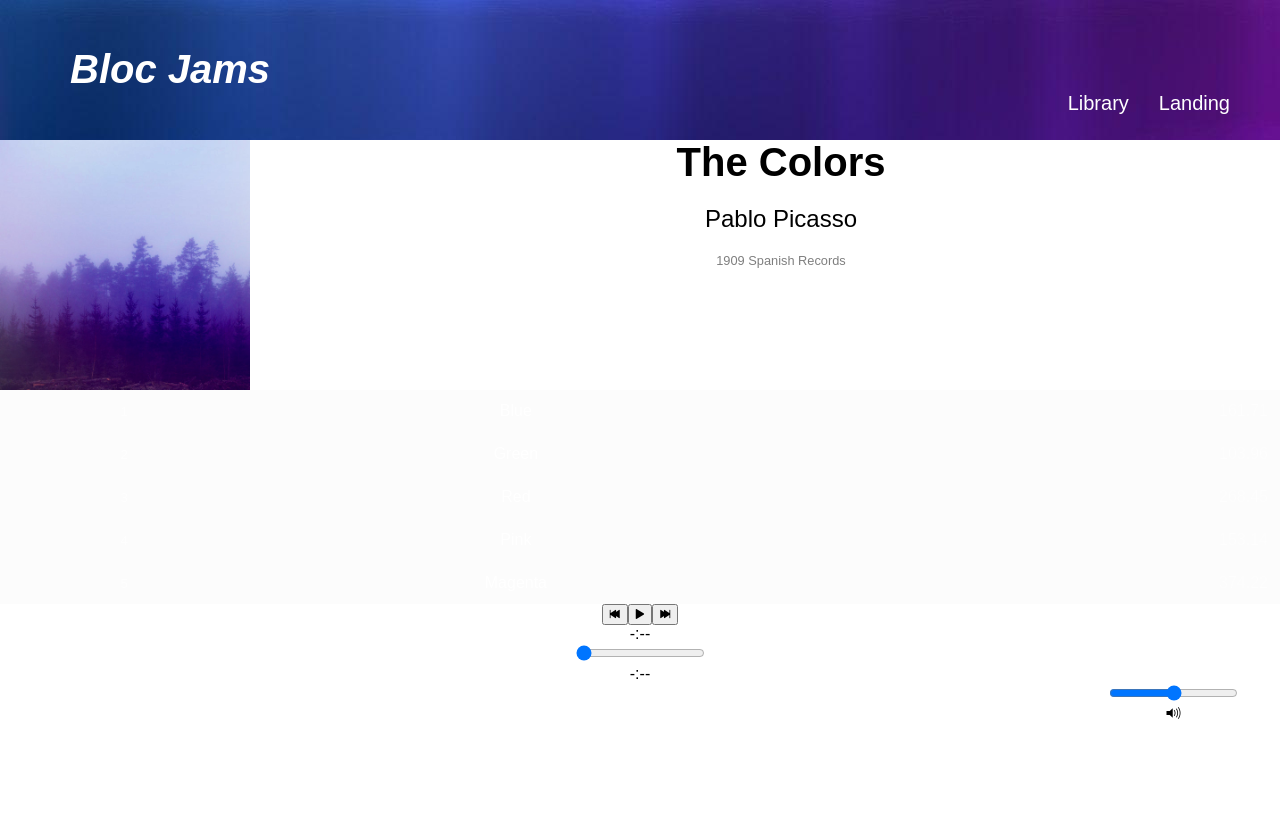
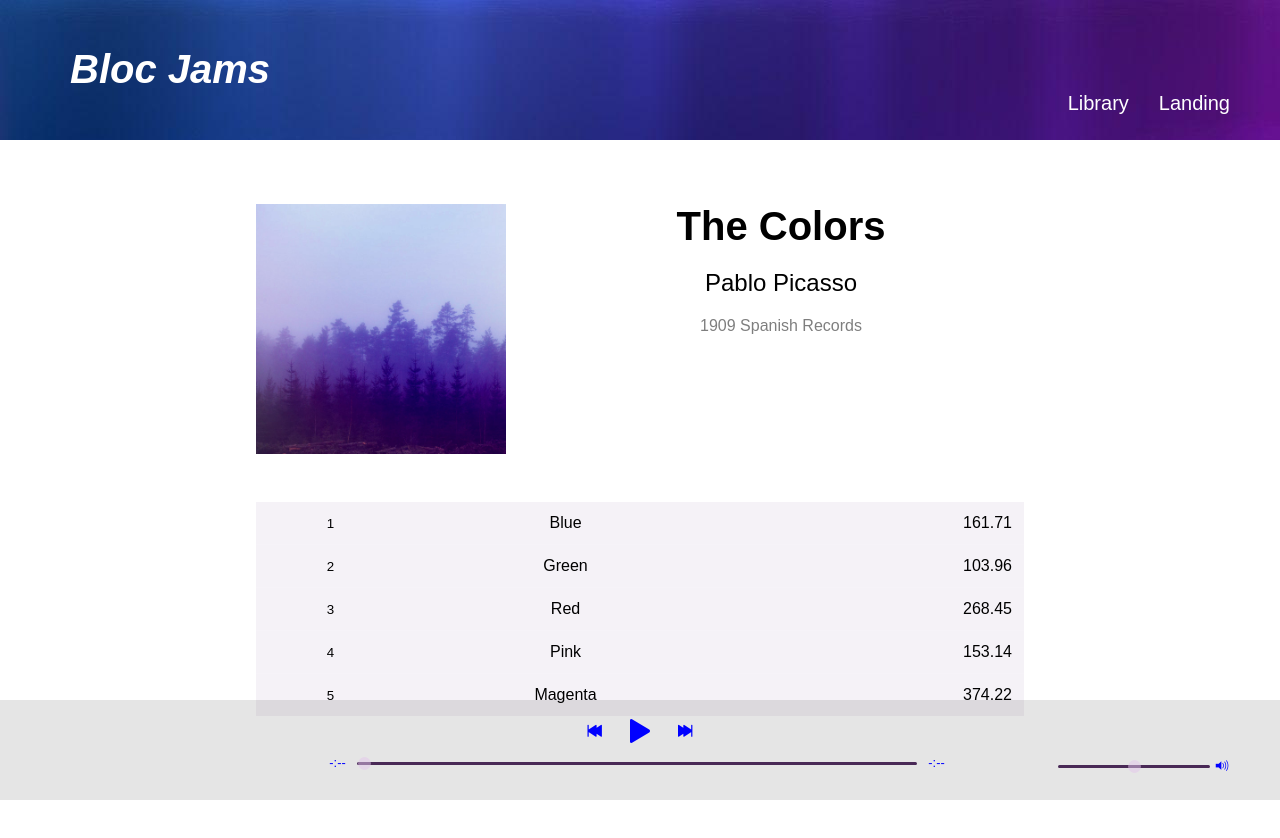
Before and after one commit to jothetraveler/bloc-jams-react, a React (Create React App) app: page /album/the-colors in a window 1280 px wide. Shown: the top 838 px of the page. Before the commit the page ends 800 px from the top, so only its background shows below. Built offline with nearby package versions, Linux system fonts and the light colour scheme.

Commit message:
fixed color on playerbar

```diff
--- a/src/App.css
+++ b/src/App.css
@@ -1,5 +1,6 @@
 .App {
   text-align: center;
+
 }
 
 /*.App-logo {
--- a/src/components/Album.css
+++ b/src/components/Album.css
@@ -1,5 +1,12 @@
 .album{
-  margin: auto;
+  width: 100%;
+  max-width: 800px;
+  margin: 4rem auto 150px;
+  padding: 0 1rem;
+  box-sizing: border-box;
+  color: black;
+  background-color: inherit;
+
 
 }
 #album-cover-art {
@@ -15,27 +22,34 @@
   margin: 0;
 }
 
+#album-info {
+  overflow: hidden;
+}
+
 .artist{
   font-weight: normal;
 }
 
 #release-info {
   opacity: 0.5;
-  font-size: 0.8rem;
+  font-size: 1.0rem;
 }
 
 /*Song List*/
 #song-list {
   border-collapse: collapse;
   clear: both;
-  font-weight: 100;
+  font-weight: normal;
   margin-top: 3rem;
   overflow: hidden;
   width: 100%;
+  margin-bottom: 20px;
+
 }
 
 #song-number-column {
   width: 40px;
+  font-weight: bold;
 }
 #song-duration-column {
   width: 80px;
@@ -46,7 +60,7 @@
 
 tr {
   border-bottom: 1px solid hsla(0, 0%, 100%, 0.1);
-  background: hsla(0, 0%, 0%, 0.01);
+  background: #f5f2f7;
   transition: all 0.2s ease;
 }
 
@@ -71,8 +85,9 @@
 }
 
 tr:hover {
-  background: hsla(0, 0%, 0%, 0.05);
+  background: #eeebf0;
   cursor: pointer;
+
 }
 
 tr.playing {
@@ -80,7 +95,8 @@
 }
 
 tr:hover .song-title {
-  color: hsla(0, 0%, 100%, 1);
+  /*color: hsla(0, 0%, 100%, 1);*/
+  color:blue;
 }
 
 tr:last-child {
@@ -94,7 +110,7 @@
 tr button {
   border: none;
   background: none;
-  color: white;
+  color: blue;
   cursor: pointer;
   padding: 0;
 }
@@ -120,37 +136,17 @@
 }
 
 .song-number {
-  color: hsla(0, 0%, 100%, 0.66);
+  color: black;
 }
 
 .song-title {
-  color: hsla(0, 0%, 100%, 0.9);
+  color: black;
 }
 
 .song-duration {
-  color: hsla(0, 0%, 100%, 0.5);
+  color: black;
   text-align: right;
 }
-
-/*Not Playing
-button:hover .song-number,
-button:hover .ion-pause{
-display: none;
-}
-
-.ion-pause,
-.ion-play{
-  display: none;
-}
-*/
-/*Playing
-{this.isPlaying == true} .ion-pause{
-  display: block;
-}
-{this.isPlaying == false} .ion-play{
-  display: block;
-}
-*/
 
 /*Jquery styling*/
 /*
@@ -169,10 +165,6 @@
   margin: 4rem auto 150px;
   padding: 0 1rem;
   box-sizing: border-box;
-}
-
-#album-info {
-  overflow: hidden;
 }
 
 h2.artist {
--- a/src/components/Album.js
+++ b/src/components/Album.js
@@ -101,17 +101,14 @@
 
       formatTime(time){
         return time ? `${Math.floor(time / 60)}:${Number(time % 60 / 100).toFixed(2).substr(2,3)}` : '-:--';
-        {/*const m = time / 60;
-        const ss = time - (m * 60);
-        typeof time !== "number" ? {'m':'ss'} : "-:--";*/}
 
       }
 
       buttonFormat(){
-        if (this.state.isPlaying == true && this.state.currentSong == 'song'){
+        if (this.state.isPlaying === true && this.state.currentSong === 'song'){
         {styles.something}
       }
-          else if(this.state.isPlaying == false && this.state.currentSong == 'song'){
+          else if(this.state.isPlaying === false && this.state.currentSong === 'song'){
           {styles.something}
         }
           else{
@@ -122,6 +119,7 @@
 
   render(){
     return (
+      <div>
       <section className='album'>
         <section id='album-info'>
           <img id="album-cover-art" src={this.state.album.albumCover} alt="album cover"/>
@@ -154,6 +152,9 @@
           }
            </tbody>
          </table>
+         </section>
+
+         <section id="player-bar">
          <PlayerBar
            isPlaying={this.state.isPlaying}
            currentSong={this.state.currentSong}
@@ -167,6 +168,7 @@
            formatTime={(time) => this.formatTime(time)}
          />
       </section>
+      </div>
     );
   }
 }
--- a/src/components/PlayerBar.css
+++ b/src/components/PlayerBar.css
@@ -1,12 +1,186 @@
-#play-pause{
-
+.player-bar {
+  background: hsla(0, 0%, 0%, 0.1);
+  bottom: 0;
+  height: 100px;
+  position: fixed;
+  width: 100%;
+  margin: 0;
 }
 
-#volume-control{
-  float: right;
-  margin-right: 40px;
+#buttons {
+  width: 300px;
+  margin: auto;
+  text-align: center;
+  color: blue;
 }
 
-.low-vol{
-  display: inline;
+#buttons button {
+  border: none;
+  background: none;
+  color: white;
+  font-size: 1.2rem;
+  color: hsla(0, 0%, 100%, 0.5);
+  transition: all 0.2s ease;
+  cursor: pointer;
 }
+
+#buttons button:hover, #buttons button:focus {
+  outline: none;
+  color: hsla(0, 0%, 100%, 1);
+  text-shadow: 2px 4px 3px hsla(0,0%,0%,0.25);
+}
+
+#buttons #play-pause {
+  /*color: hsla(0, 0%, 100%, 0.8);*/
+  color: blue;
+  font-size: 2rem;
+  margin: 0.5rem 1rem 0;
+  transform: translateY(0.3rem);
+}
+
+#buttons #play-pause:hover,
+#buttons #previous:hover,
+#buttons #next:hover{
+  color: hsla(0, 0%, 100%, 1);
+}
+
+#buttons #previous,
+#buttons #next{
+  color: blue;
+}
+
+#play-pause .ion-pause {
+  display: none;
+}
+
+#play-pause[playState="playing"] .ion-pause {
+  display: block;
+}
+
+#play-pause[playState="playing"] .ion-play {
+  display: none;
+}
+
+#time-control input {
+  float: left;
+  width: calc(100% - 80px);
+}
+
+#time-control {
+  margin: 0.5rem auto;
+  /* max-width: 640px; */
+  width: 50%;
+}
+
+#time-control div,
+#volume-control div {
+  font-size: 0.8rem;
+  /*color: hsla(0, 0%, 100%, 0.4);*/
+  color: blue;
+  width: 35px;
+  display: block;
+  float: left;
+  text-align: center;
+}
+
+#volume-control div {
+  font-size: 0.9rem;
+  width: 20px;
+}
+
+#volume-control {
+  transform: translateY(-50%);
+  top: 66%;
+  position: absolute;
+  right: 2rem;
+  width: 15%;
+}
+
+#volume-control input {
+  float: left;
+  width: calc(100% - 40px);
+}
+
+input[type=range] {
+  -webkit-appearance: none;
+  background: none;
+  margin-top: 7px;
+}
+input[type=range]:focus {
+  outline: none;
+  box-shadow: 2px 4px 3px hsla(0,0%,0%,0.25);
+}
+input[type=range]::-webkit-slider-runnable-track {
+  width: 100%;
+  height: 3px;
+  cursor: pointer;
+  box-shadow: 0px 0px 0px rgba(57, 0, 0, 0), 0px 0px 0px rgba(83, 0, 0, 0);
+  background: hsl(282, 35%, 25%);
+  border-radius: 3.4px;
+  border: 0.2px solid rgba(1, 1, 1, 0);
+}
+input[type=range]::-webkit-slider-thumb {
+  border: none;
+  height: 13px;
+  width: 13px;
+  border-radius: 50%;
+  background: hsla(289, 48%, 85%, 0.5);
+  cursor: pointer;
+  -webkit-appearance: none;
+  margin-top: -6.5px;
+}
+input[type=range]:focus::-webkit-slider-runnable-track {
+  background: hsl(282, 35%, 25%);
+}
+input[type=range]::-moz-range-track {
+  width: 100%;
+  height: 0.8px;
+  cursor: pointer;
+  background: hsl(282, 35%, 25%);
+  border-radius: 3.4px;
+  border: 0.2px solid rgba(1, 1, 1, 0);
+}
+input[type=range]::-moz-range-thumb {
+  border: 0px solid #000000;
+  height: 15px;
+  width: 15px;
+  border-radius: 50px;
+  background: hsla(289, 48%, 85%, 0.5);
+  cursor: pointer;
+}
+input[type=range]::-ms-track {
+  width: 100%;
+  height: 0.8px;
+  cursor: pointer;
+  background: transparent;
+  border-color: transparent;
+  color: transparent;
+}
+input[type=range]::-ms-fill-lower {
+  background: rgba(0, 0, 0, 0.4);
+  border: 0.2px solid rgba(1, 1, 1, 0);
+  border-radius: 6.8px;
+  box-shadow: 0px 0px 0px rgba(57, 0, 0, 0), 0px 0px 0px rgba(83, 0, 0, 0);
+}
+input[type=range]::-ms-fill-upper {
+  background: rgba(0, 0, 0, 0.4);
+  border: 0.2px solid rgba(1, 1, 1, 0);
+  border-radius: 6.8px;
+  box-shadow: 0px 0px 0px rgba(57, 0, 0, 0), 0px 0px 0px rgba(83, 0, 0, 0);
+}
+input[type=range]::-ms-thumb {
+  box-shadow: 0px 0px 0px #000000, 0px 0px 0px #0d0d0d;
+  border: 0px solid #000000;
+  height: 15px;
+  width: 15px;
+  border-radius: 50px;
+  background: rgba(102, 103, 101, 0.79);
+  cursor: pointer;
+  height: 0.8px;
+}
+input[type=range]:focus::-ms-fill-lower {
+  background: rgba(0, 0, 0, 0.4);
+}
+input[type=range]:focus::-ms-fill-upper {
+  background: rgba(13, 13, 13, 0.4);
+}
```
